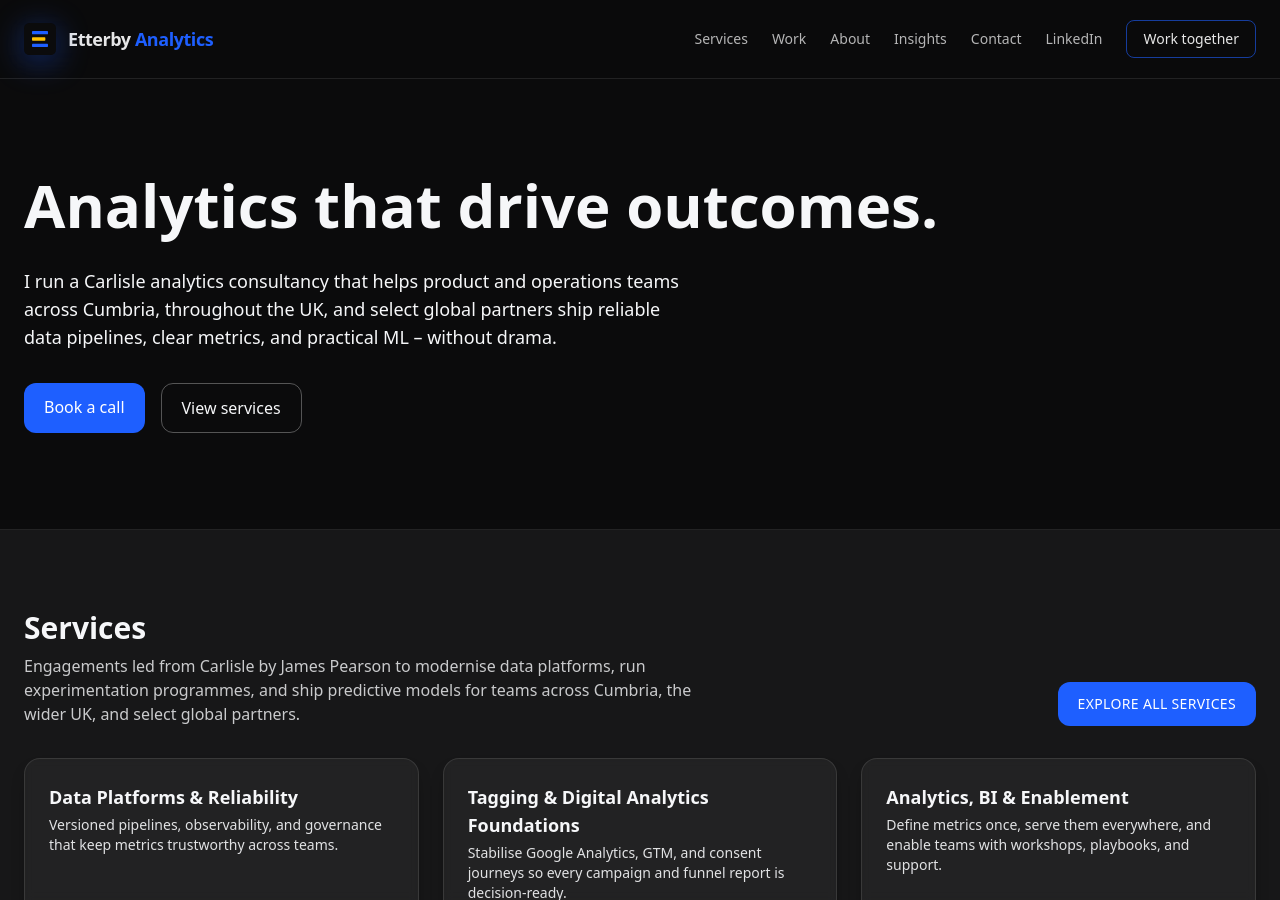
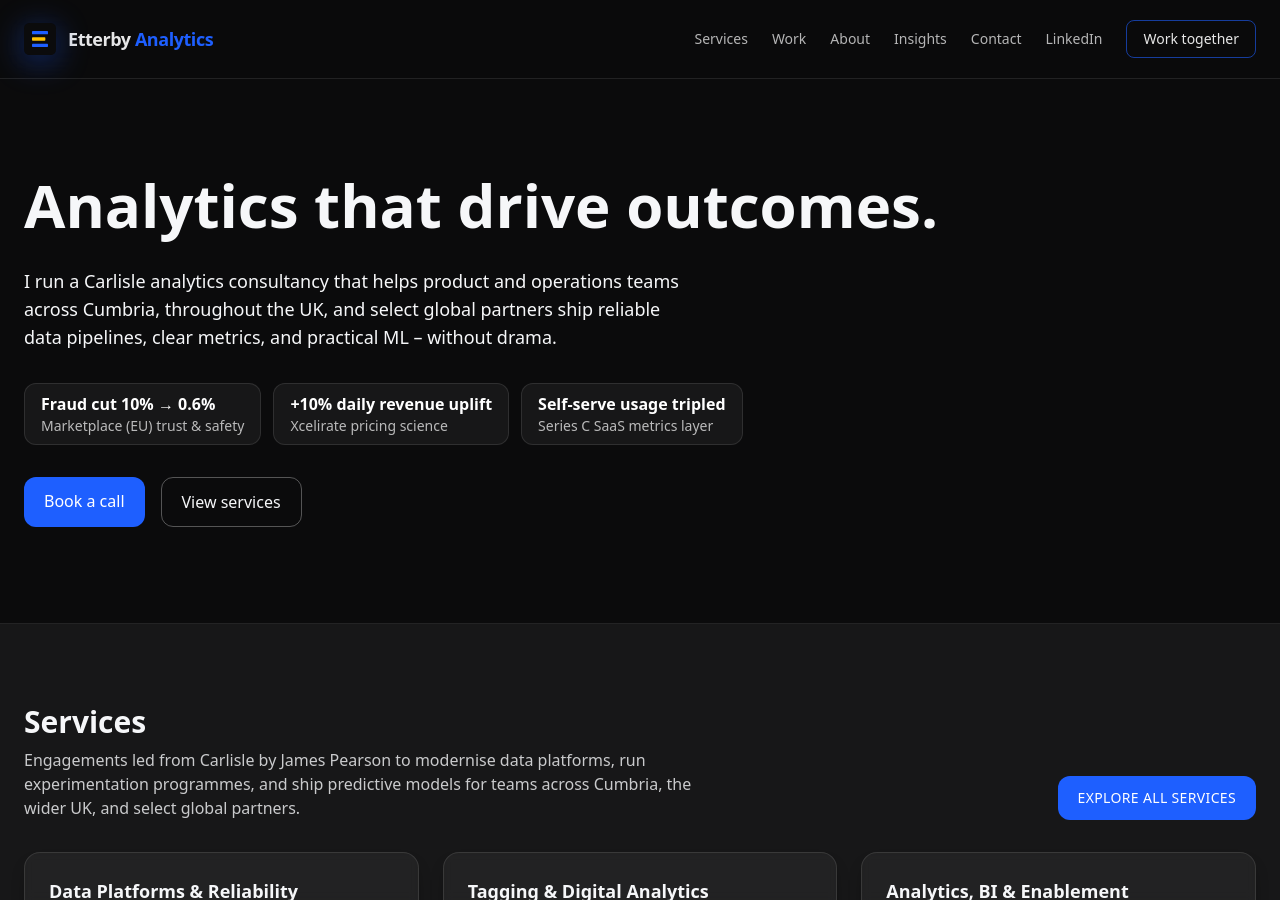
Before and after one commit to jp9516/etterby, a Jekyll site: the page built from index.md, in a window 1280 px wide and 900 px high. Built offline with Jekyll 4.4.1, drawn with Linux system fonts in a browser that asks for light colours; nearby versions of some CDN libraries.

Commit message:
Add hero stat strip highlighting case study outcomes

```diff
--- a/index.md
+++ b/index.md
@@ -10,6 +10,20 @@ description: "Reliable pipelines, clear metrics, and practical ML for product an
     <p class="text-lg max-w-2xl">
       I run a Carlisle analytics consultancy that helps product and operations teams across Cumbria, throughout the UK, and select global partners ship reliable data pipelines, clear metrics, and practical ML – without drama.
     </p>
+    <div class="flex flex-wrap gap-3 text-sm md:text-base text-white/80">
+      <div class="px-4 py-2 rounded-xl border border-white/10 bg-white/5">
+        <span class="block font-semibold text-white">Fraud cut 10% → 0.6%</span>
+        <span class="block text-xs md:text-sm text-white/70">Marketplace (EU) trust &amp; safety</span>
+      </div>
+      <div class="px-4 py-2 rounded-xl border border-white/10 bg-white/5">
+        <span class="block font-semibold text-white">+10% daily revenue uplift</span>
+        <span class="block text-xs md:text-sm text-white/70">Xcelirate pricing science</span>
+      </div>
+      <div class="px-4 py-2 rounded-xl border border-white/10 bg-white/5">
+        <span class="block font-semibold text-white">Self-serve usage tripled</span>
+        <span class="block text-xs md:text-sm text-white/70">Series C SaaS metrics layer</span>
+      </div>
+    </div>
     <div class="flex flex-wrap gap-4">
       <a href="/contact/" class="px-5 py-3 bg-brandblue text-white rounded-xl">Book a call</a>
       <a href="/services/" class="px-5 py-3 border border-white/30 rounded-xl">View services</a>
```
